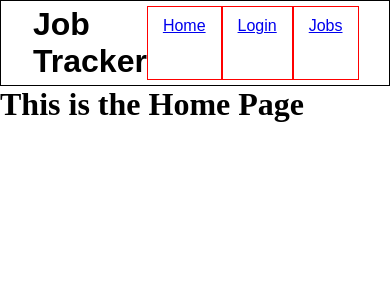
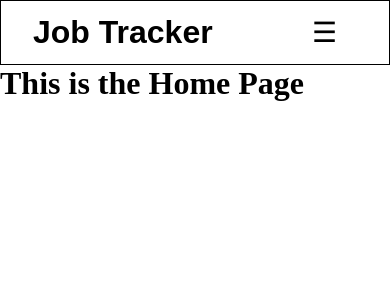
Before and after one commit to AllenCodess/job-tracker, a React (Vite) app: page / in a window 390 px wide. Shown: the top 300 px of the page. Built offline with nearby package versions, Linux system fonts and the light colour scheme; a web font is replaced by a local one.

Commit message:
rought draft of the hamburger menu

```diff
--- a/src/components/Navbar.jsx
+++ b/src/components/Navbar.jsx
@@ -1,21 +1,32 @@
+import { useState } from "react";
 import { Link } from "react-router";
 
 const Navbar = () => {
+  const [isOpen, setIsOpen] = useState(false);
   return (
     <>
       <div className="navbar-container">
         <div className="navbar-logo-container">
           <h1>Job Tracker</h1>
         </div>
-        <div className="navbar-items-container">
+        <button className="hamburger" onClick={() => setIsOpen(!isOpen)}>
+          ☰
+        </button>
+        <div className={`navbar-items-container ${isOpen ? "active" : ""} `}>
           <li className="navbar-item">
-            <Link to="/">Home</Link>
+            <Link to="/" onClick={() => setIsOpen(false)}>
+              Home
+            </Link>
           </li>
           <li className="navbar-item">
-            <Link to="/login">Login</Link>
+            <Link to="/login" onClick={() => setIsOpen(false)}>
+              Login
+            </Link>
           </li>
           <li className="navbar-item">
-            <Link to="/jobs">Jobs</Link>
+            <Link to="/jobs" onClick={() => setIsOpen(false)}>
+              Jobs
+            </Link>
           </li>
         </div>
       </div>
--- a/src/index.css
+++ b/src/index.css
@@ -10,6 +10,7 @@
   display: flex;
   justify-content: space-between;
   border: 1px black solid;
+  align-items: center;
   padding: 5px 2rem;
   font-family: "Stack Sans Headline", sans-serif;
 }
@@ -22,5 +23,45 @@
 
 .navbar-item {
   padding: 10px 15px;
-  border: 1px red solid;
 }
+
+/* Hamburger button hidden on desktop */
+.hamburger {
+  display: none;
+  background: none;
+  border: none;
+  font-size: 28px;
+  cursor: pointer;
+  padding: 10px 20px;
+}
+
+/* Media Query 768px */
+
+@media (max-width: 768px) {
+  .hamburger {
+    display: block;
+  }
+
+  /* Hide menu by default */
+
+  .navbar-items-container {
+    display: none;
+    flex-direction: column;
+    position: absolute;
+    top: 60px;
+    left: 0;
+    width: 100%;
+    background: white;
+  }
+
+  .navbar-items-container.active {
+    display: flex;
+  }
+
+  .navbar-item {
+    width: 100%;
+    border-bottom: 1px black solid;
+    border-right: none;
+    text-align: center;
+  }
+}
```
